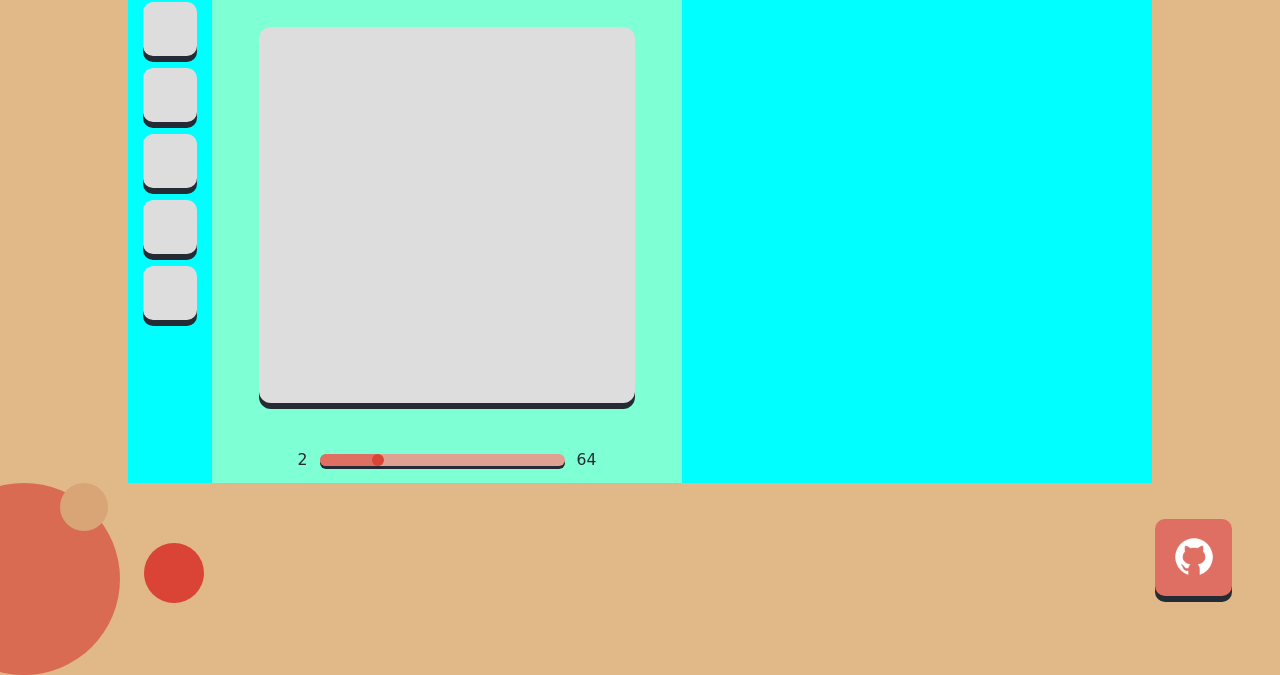
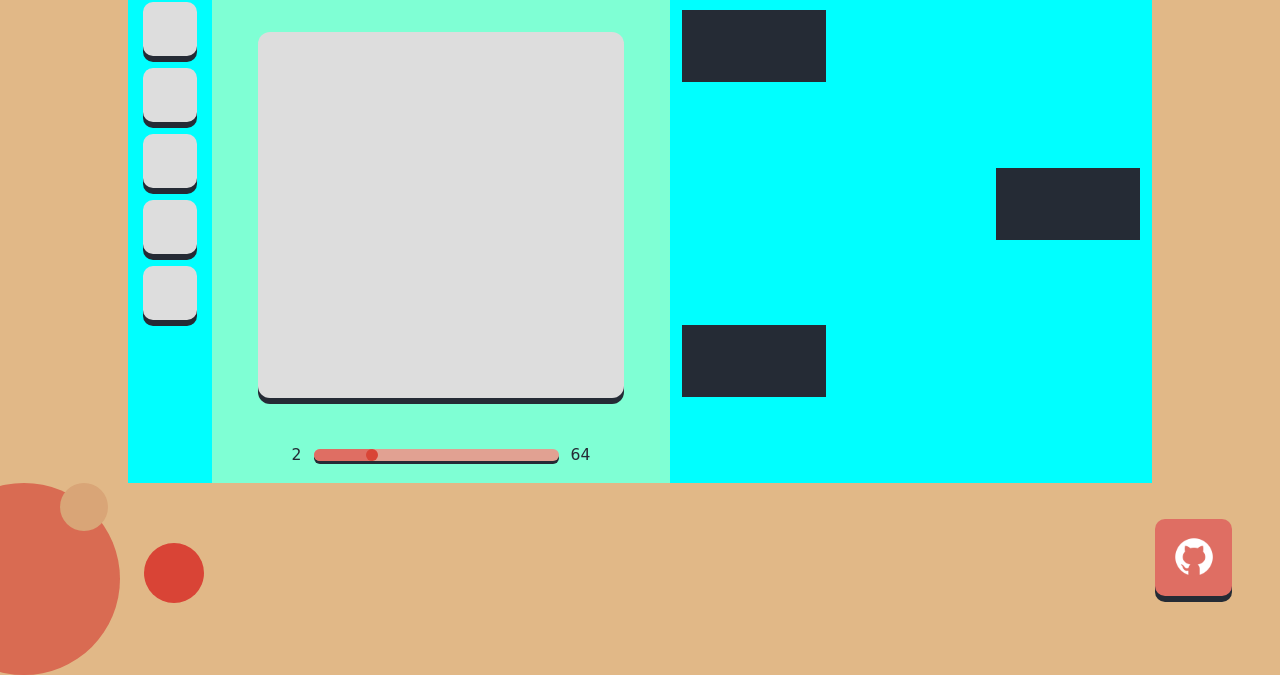
Before and after one commit to Valdemarcheck/Etch-a-sketch-new, a plain HTML site: page index.html in a window 1280 px wide. Shown: the part 185-860 px from the top of the page. Drawn offline with Linux system fonts and the light colour scheme; a web font is replaced by a local one.

Commit message:
Set line decoration layout

```diff
--- a/index.html
+++ b/index.html
@@ -34,7 +34,11 @@
           <span class="slider-value">64</span>
         </div>
       </div>
-      <div class="lines"></div>
+      <div class="lines">
+        <div class="line-container"></div>
+        <div class="line-container"></div>
+        <div class="line-container"></div>
+      </div>
     </main>
     <div class="empty">
       <div class="circles">
--- a/styles.css
+++ b/styles.css
@@ -131,6 +131,23 @@ h2 {
 .lines {
   background-color: aqua;
   min-width: 16rem;
+  padding: 1rem;
+
+  display: flex;
+  flex-direction: column;
+  justify-content: space-evenly;
+  gap: 1rem;
+}
+
+.line-container {
+  flex: 1;
+  max-height: 6rem;
+  width: 12rem;
+  background-color: #252b35;
+}
+
+.line-container:nth-child(2) {
+  align-self: flex-end;
 }
 
 .empty {
```
Also changed, not shown: images/wavy-line.png (added), 1 other file.
